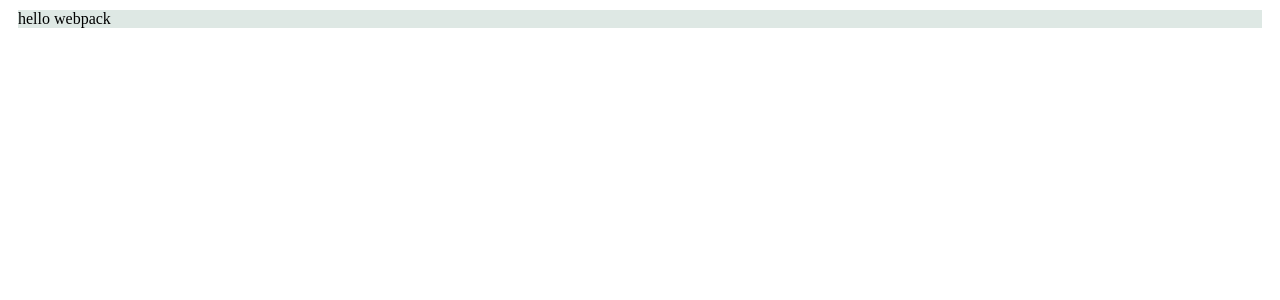
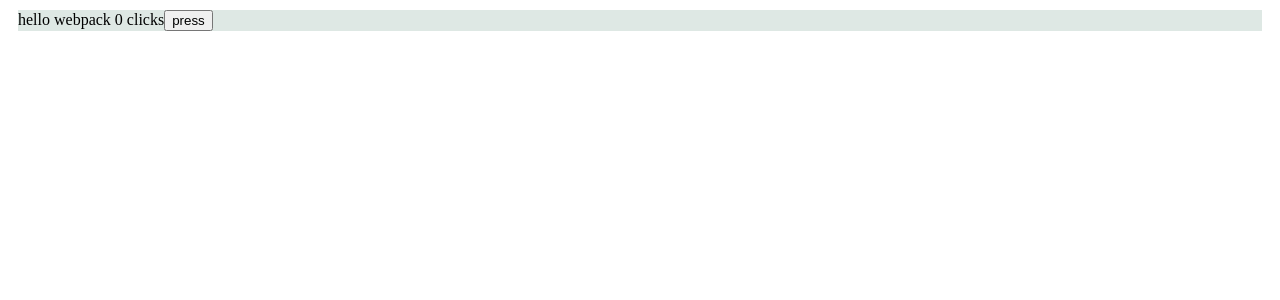
Before and after one commit to jydndev/Fullstack-Open, a React app in the folder Part 7/webpack/: page / in a window 1280 px wide. Shown: the top 300 px of the page. Built offline with nearby package versions, Linux system fonts and the light colour scheme; the HTML template or start-up script is replaced by a standard one.

Commit message:
webpack: npm run dev auto refresh

```diff
--- a/Part 7/webpack/src/App.js
+++ b/Part 7/webpack/src/App.js
@@ -1,7 +1,15 @@
-import React from 'react';
+import React, { useState } from 'react';
+import './index.css';
 
 const App = () => {
-  return <div className="container">hello webpack</div>;
+  const [counter, setCounter] = useState(0);
+
+  return (
+    <div className="container">
+      hello webpack {counter} clicks
+      <button onClick={() => setCounter(counter + 1)}>press</button>
+    </div>
+  );
 };
 
 export default App;
--- a/Part 7/webpack/webpack.config.js
+++ b/Part 7/webpack/webpack.config.js
@@ -6,6 +6,11 @@ const config = () => {
     output: {
       path: path.resolve(__dirname, 'build'),
       filename: 'main.js',
+    },
+    devServer: {
+      static: path.resolve(__dirname, 'build'),
+      compress: true,
+      port: 3000,
     },
     module: {
       rules: [
```
